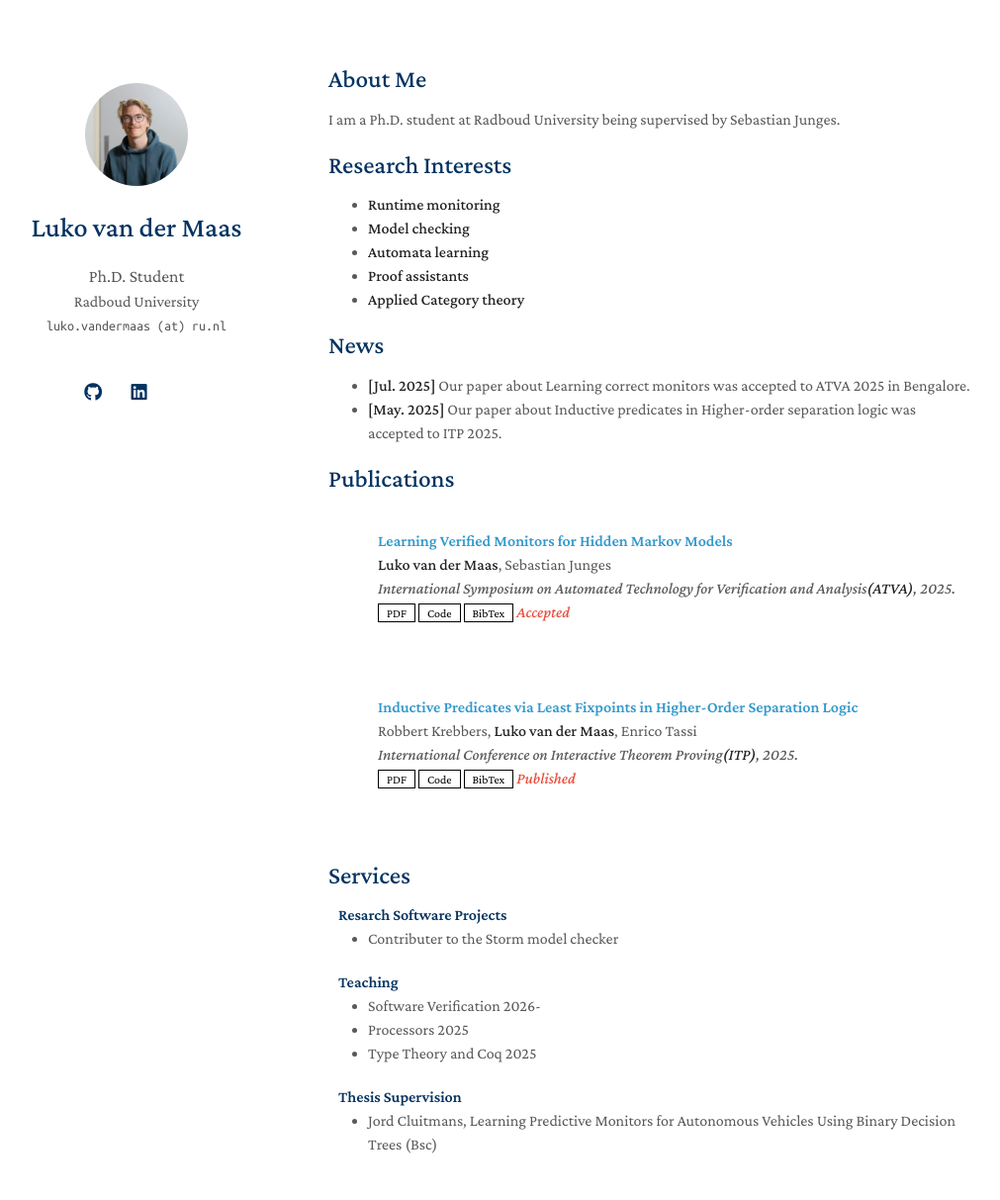
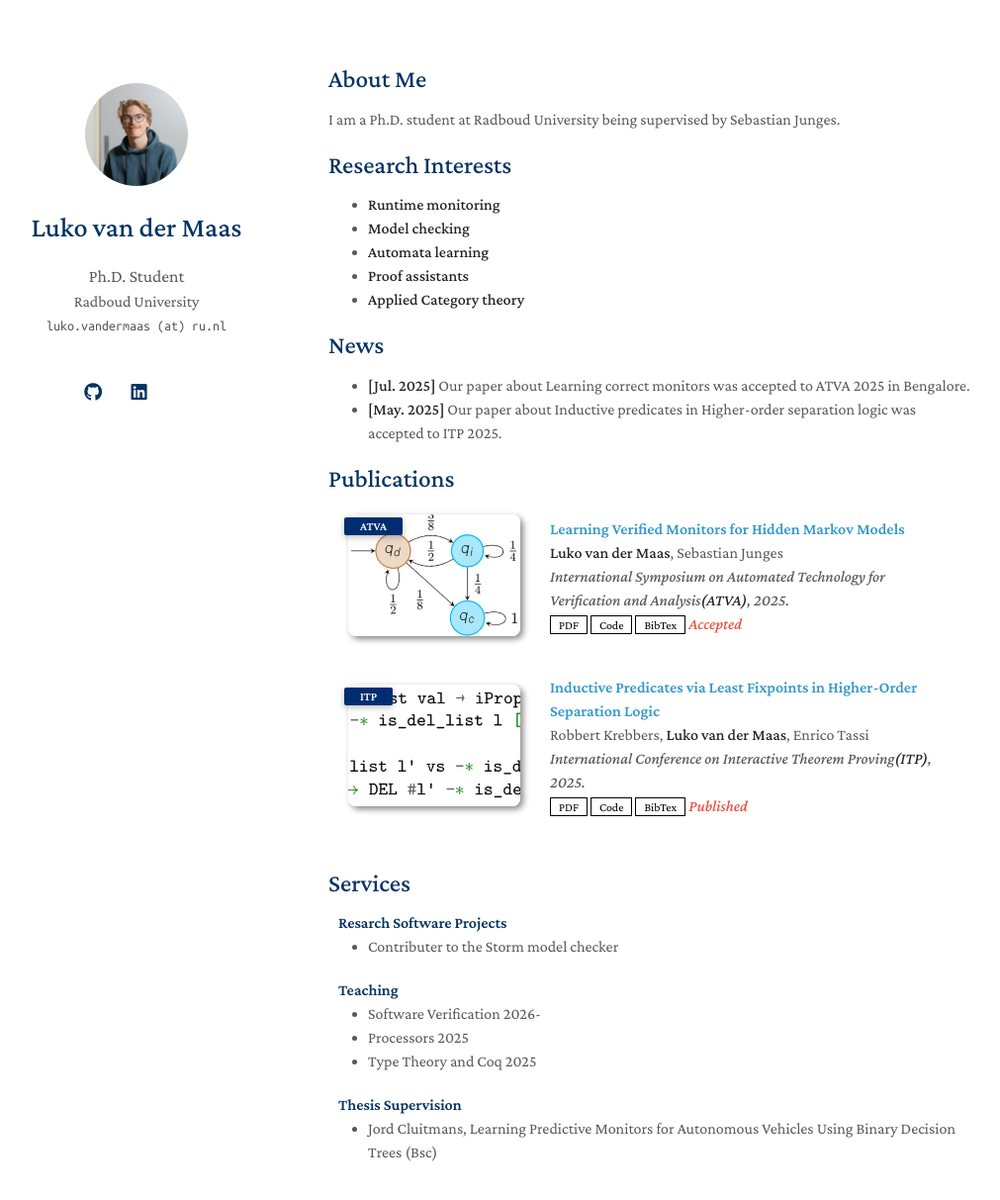
Before and after one commit to lukovdm/lukovdm.github.io, a Jekyll site: the page built from index.md, in a window 1280 px wide and 1271 px high. Shown: the top 1213 px of the window at 99% size, without its empty margins (138-1149 px from the left). Built offline with Jekyll 4.4.1, drawn with Linux system fonts in a browser that asks for light colours; a style sheet for code colours, icons or effects is not loaded; our own code applies the rules of GitHub Pages for plain Markdown files.

Commit message:
add image

```diff
--- a/_data/publications.yml
+++ b/_data/publications.yml
@@ -7,7 +7,7 @@ main:
     pdf: https://arxiv.org/abs/2504.05963
     code: https://github.com/lukovdm/monitor-conformence/tree/ATVA25-Artifact
     bibtex: https://dblp.org/rec/journals/corr/abs-2504-05963.bib?param=0
-    # image: ./assets/img/teaser_example_2.png
+    image: ./assets/img/ATVA-feature.png
     notes: Accepted
 
   - title: Inductive Predicates via Least Fixpoints in Higher-Order Separation Logic
@@ -17,5 +17,5 @@ main:
     pdf: https://drops.dagstuhl.de/entities/document/10.4230/LIPIcs.ITP.2025.27
     code: https://github.com/lukovdm/MasterThesisIrisElpi/tree/ITP
     bibtex: https://dblp.org/rec/journals/corr/abs-2504-05963.bib?param=0
-    # image: ./assets/img/teaser_example_2.png
+    image: ./assets/img/ITP-feature.png
     notes: Published
```
Also changed, not shown: assets/img/ATVA-feature.png (added), assets/img/ITP-feature.png (added).
